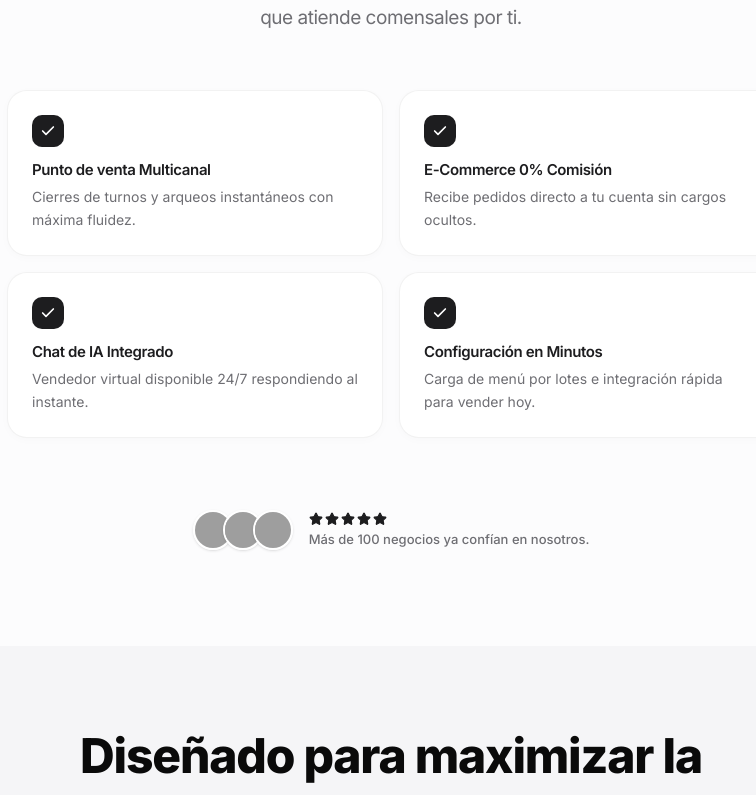
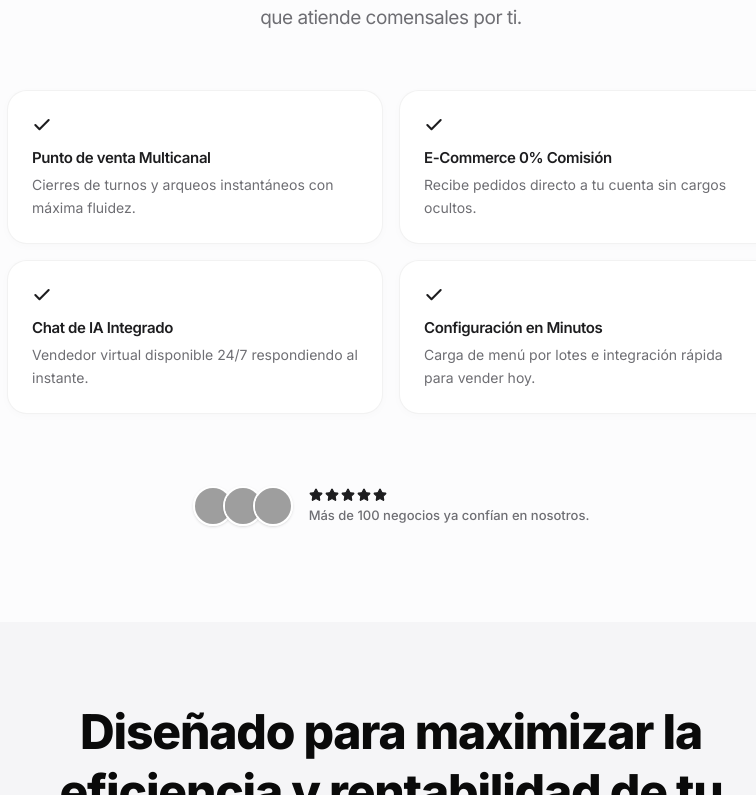
Before and after one commit to animaskazo/foodHub, a React (Vite) app: page / in a window 1280 px wide. Shown: the part 1125-1920 px from the top of the page, without its empty margins (249-1005 px from the left). Built offline with nearby package versions, Linux system fonts and the light colour scheme; grey boxes are pictures that could not be loaded.

Commit message:
Fix icons landing

```diff
--- a/src/components/LandingPage.tsx
+++ b/src/components/LandingPage.tsx
@@ -284,9 +284,7 @@ export const LandingPage: React.FC = () => {
                 { title: "Configuración en Minutos", desc: "Carga de menú por lotes e integración rápida para vender hoy." },
               ].map((f) => (
                 <div key={f.title} className="bg-white border border-black/[0.05] shadow-[0_2px_10px_rgba(0,0,0,0.02)] rounded-[20px] p-6 flex flex-col gap-3 hover:shadow-[0_8px_30px_rgba(0,0,0,0.04)] transition-shadow">
-                  <div className="w-8 h-8 rounded-[10px] bg-[#1d1d1f] flex items-center justify-center flex-shrink-0">
-                    <Check className="w-4 h-4 text-white stroke-[2.5]" />
-                  </div>
+                  <Check className="w-5 h-5 text-[#1d1d1f] stroke-[2.5] flex-shrink-0" />
                   <div>
                     <h4 className="font-semibold text-[15px] text-[#1d1d1f] tracking-tight mb-1">{f.title}</h4>
                     <p className="text-[14px] text-[#6e6e73] leading-relaxed">{f.desc}</p>
@@ -479,9 +477,7 @@ export const LandingPage: React.FC = () => {
             >
               <div className="space-y-4">
                   <div className="flex items-center gap-2">
-                  <div className="bg-neutral-100 text-neutral-950 p-2 rounded-xl group-hover:bg-neutral-950 group-hover:text-white transition-colors">
-                    <Terminal className="w-5 h-5" />
-                  </div>
+                    <Terminal className="w-5 h-5 text-[#1d1d1f]" />
                     <span className="text-xs font-bold text-neutral-500 uppercase tracking-wider font-mono">Plan Base</span>
                 </div>
 
@@ -546,9 +542,7 @@ export const LandingPage: React.FC = () => {
 
               <div className="space-y-4">
                   <div className="flex items-center gap-2">
-                  <div className="bg-white/10 text-white p-2 rounded-xl group-hover:bg-white/20 transition-colors">
-                    <Crown className="w-5 h-5" />
-                  </div>
+                    <Crown className="w-5 h-5 text-white" />
                     <span className="text-xs font-bold text-white/50 uppercase tracking-wider font-mono">Plan Premium</span>
                 </div>
 
@@ -611,9 +605,7 @@ export const LandingPage: React.FC = () => {
             >
               <div className="space-y-4">
                   <div className="flex items-center gap-2">
-                  <div className="bg-neutral-100 text-neutral-950 p-2 rounded-xl group-hover:bg-neutral-950 group-hover:text-white transition-colors">
-                    <Store className="w-5 h-5" />
-                  </div>
+                    <Store className="w-5 h-5 text-[#1d1d1f]" />
                     <span className="text-xs font-bold text-neutral-500 uppercase tracking-wider font-mono">Restorant Pro</span>
                 </div>
 
```
Lines whose indentation alone changed are shown as unchanged.
